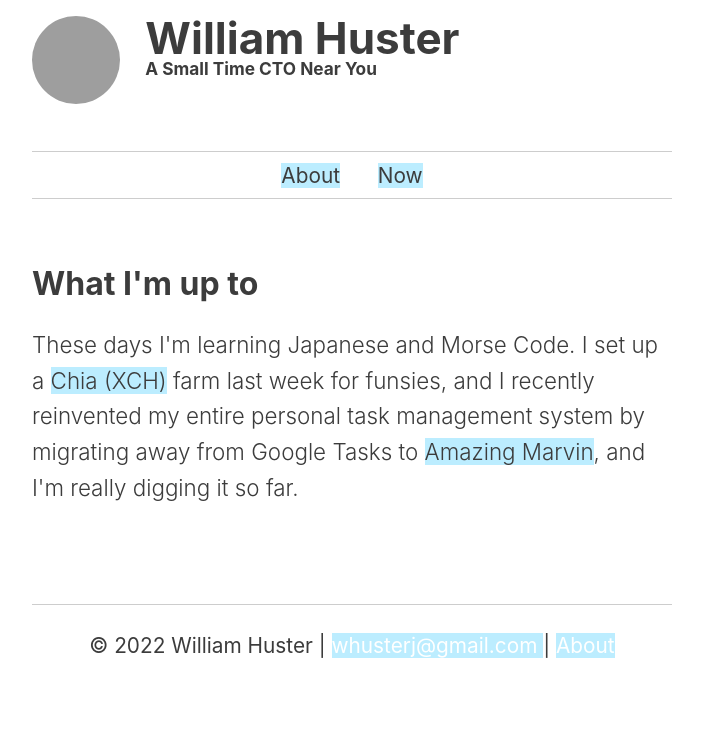
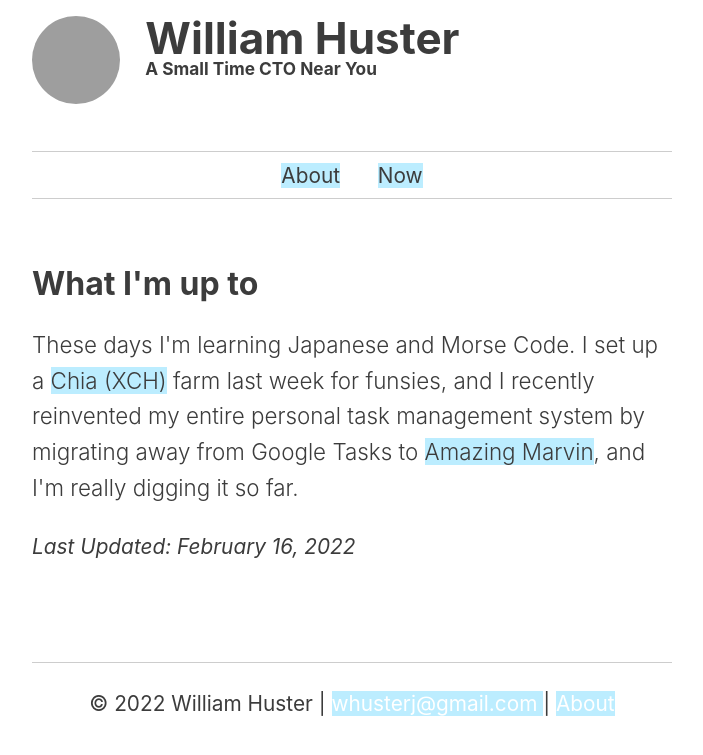
Before and after one commit to whusterj/whusterj.github.io, a Jekyll site: the page built from now.html, in a window 1280 px wide, cut to the strip 0-755 px from the top of the page. Shown: the whole strip, without its empty margins (288-991 px from the left). Built offline with Jekyll 4.4.1, drawn with Linux system fonts in a browser that asks for light colours; grey boxes are pictures that could not be loaded.

Commit message:
Add 'last updated' to the now page.

```diff
--- a/now.html
+++ b/now.html
@@ -10,4 +10,5 @@ layout: default
   <p class="bio">
     These days I'm learning Japanese and Morse Code. I set up a <a href="https://www.chia.net/" target="_blank">Chia (XCH)</a> farm last week for funsies, and I recently reinvented my entire personal task management system by migrating away from Google Tasks to <a href="https://amazingmarvin.com/" target="_blank">Amazing Marvin</a>, and I'm really digging it so far.
   </p>
+  <p><i>Last Updated: February 16, 2022</i></p>
 </main>
```
